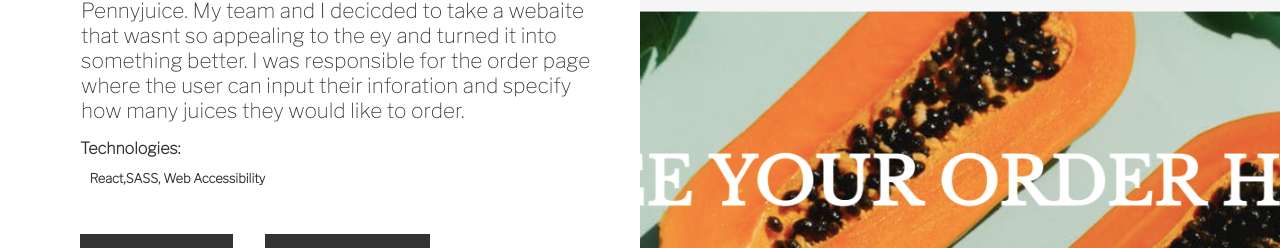
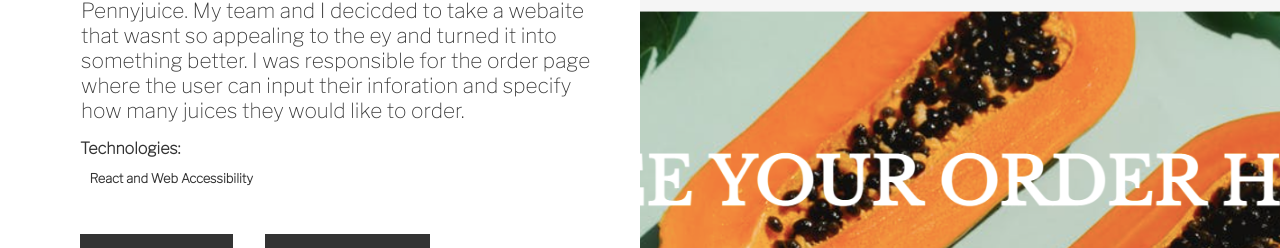
Before and after one commit to tloaeza0/myportfolio, a React (Create React App) app: page /Projects in a window 1280 px wide. Shown: the part 1755-2003 px from the top of the page. Built offline with nearby package versions, Linux system fonts and the light colour scheme.

Commit message:
proejct update

```diff
--- a/src/Pages/Projects.js
+++ b/src/Pages/Projects.js
@@ -38,7 +38,7 @@ const Projects = () => {
                     <h5>R2H Apprenticeship</h5>
                     <p>This website is a redesign for a company called Pennyjuice. My team and I decicded to take a webaite that wasnt so appealing to the ey and turned it into something better. I was responsible for the order page where the user can input their inforation and specify how many juices they would like to order.</p>
                     <h3>Technologies:</h3>
-                    <h4>React,SASS, Web Accessibility</h4>
+                    <h4>React and Web Accessibility</h4>
 
                     <div className = "buttons">
                     <a href = "https://github.com/tloaeza0/pennyjuice" target="_blank" rel="noopener noreferrer">View Github</a>
```
